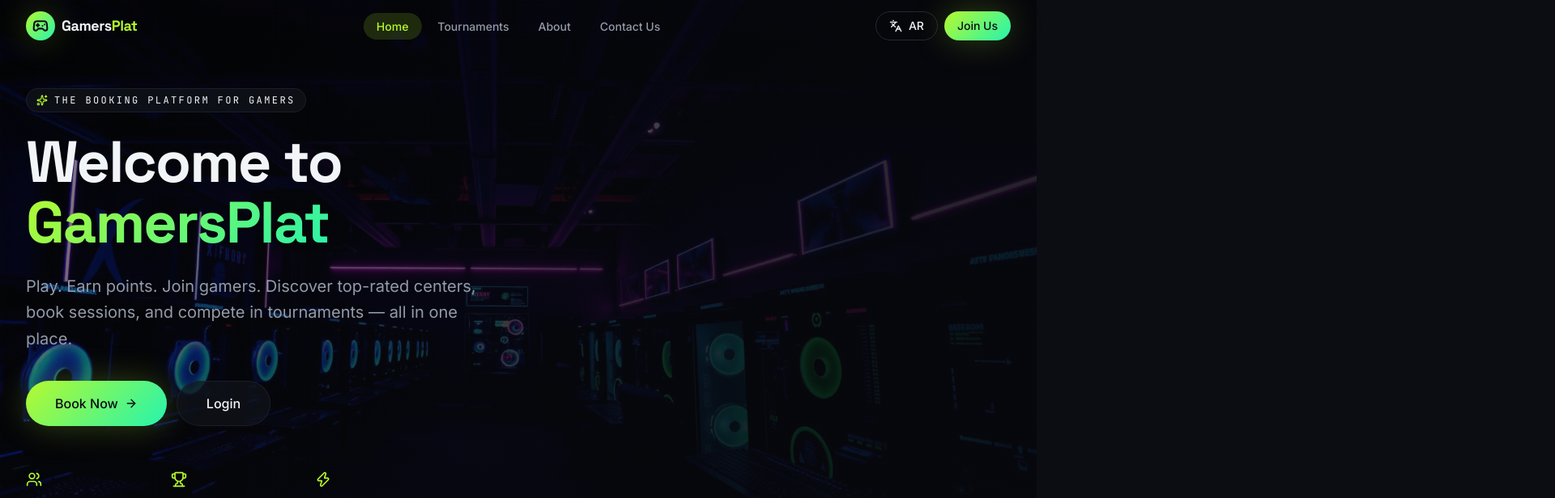
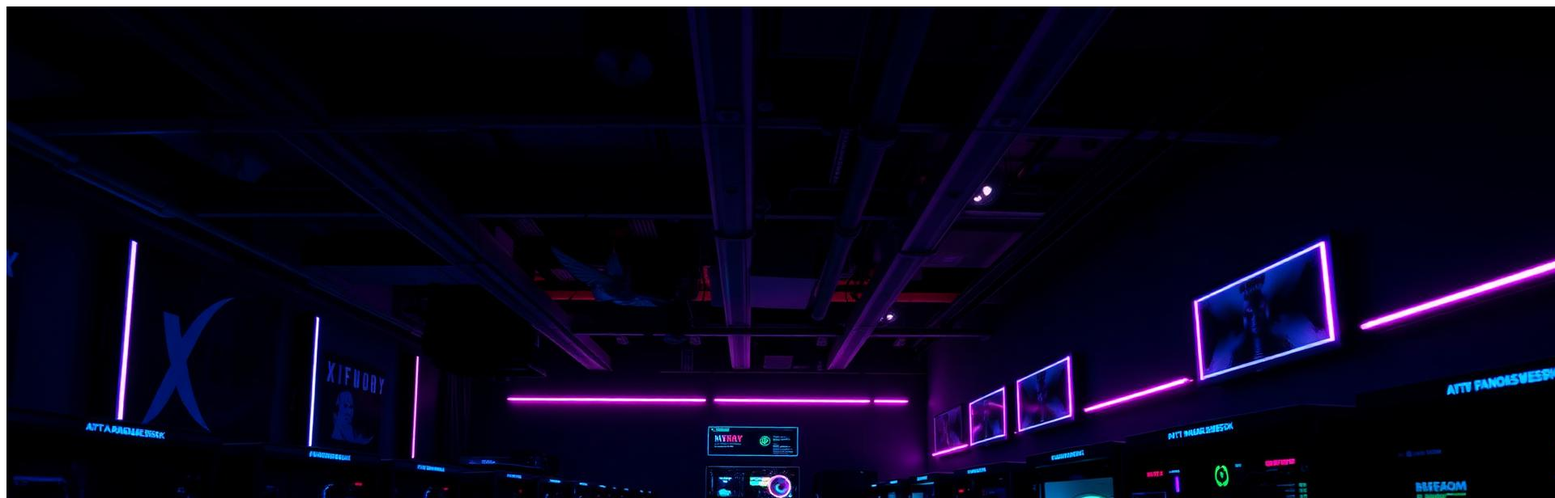
Before and after one commit to omarkh-05/gamersplat_fe, a Next.js app: page / in a window 1280 px wide. Shown: the top 616 px of the page at 81% size, 1920 px wide, since content can reach past the window. Built offline with nearby package versions, Linux system fonts and the light colour scheme.

Commit message:
update app/ layout to check vercel problem

```diff
--- a/src/app/layout.tsx
+++ b/src/app/layout.tsx
@@ -1,33 +1,11 @@
-"use client";
-
-import { usePathname } from "next/navigation";
-import "./globals.css";
-import { I18nProvider } from "@/hooks/useI18n";
-import { RoleProvider } from "@/hooks/useRole";
-import { Navbar } from "@/components/Navbar";
-import { Footer } from "@/components/Footer";
-import { Toaster } from "@/components/ui/toaster";
-import { ScrollReset } from "@/components/ScrollReset";
-
-export default function RootLayout({ children }: LayoutProps<"/">) {
-  const pathname = usePathname();
-  const showFooter = !pathname.startsWith("/login");
-
+export default function RootLayout({
+  children,
+}: Readonly<{
+  children: React.ReactNode;
+}>) {
   return (
-    <html lang="en" suppressHydrationWarning className="h-full antialiased">
-      <body className="min-h-full bg-background text-foreground">
-        <I18nProvider>
-          <RoleProvider>
-            <ScrollReset />
-            <div className="min-h-screen flex flex-col">
-              <Navbar />
-              <main className="flex-1">{children}</main>
-              {showFooter && <Footer />}
-            </div>
-            <Toaster />
-          </RoleProvider>
-        </I18nProvider>
-      </body>
+    <html lang="en">
+      <body>{children}</body>
     </html>
   );
 }
```
